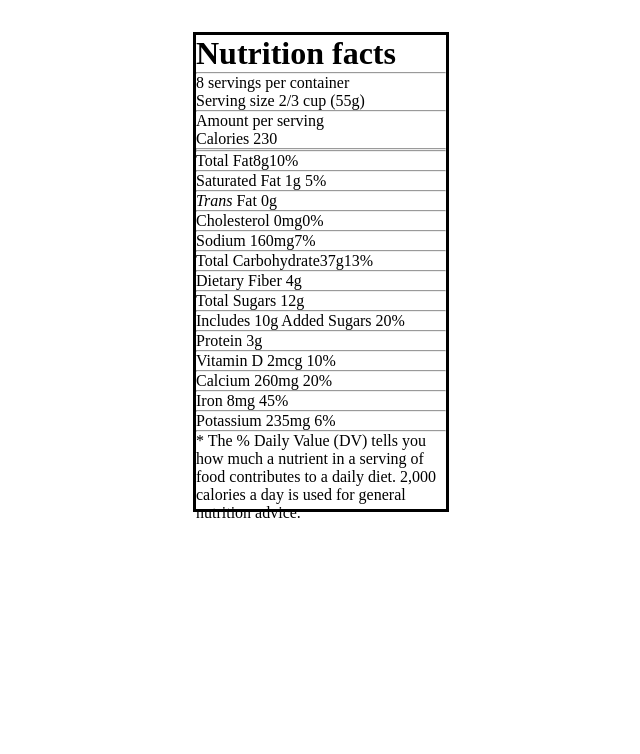
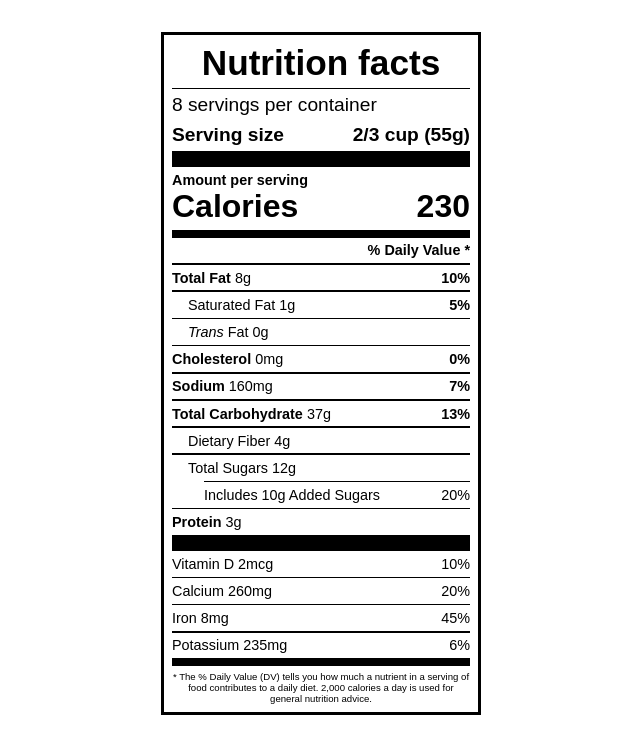
Before and after one commit to Ivansancor/freeCodeCamp_project8, a plain HTML site: page index.html in a window 1280 px wide. Shown: the whole page, without its empty margins (319-959 px from the left). Drawn offline with Linux system fonts and the light colour scheme.

Commit message:
Applied CSS by using utility classes

```diff
--- a/index.html
+++ b/index.html
@@ -16,9 +16,9 @@
         <p class="strong">Amount per serving</p>
         <p class="huge strong">Calories <span class="right">230</span></p>
         <hr class="medium">
-        <p class="strong right"></p>
+        <p class="regular"><span class="hidden">Info</span> <span class="strong right">% Daily Value *</span></p>
         <hr class="thin">
-        <p class="strong">Total Fat<span class="regular">8g</span><span class="strong right">10%</span></p>
+        <p class="strong">Total Fat <span class="regular">8g</span><span class="strong right">10%</span></p>
         <hr class="thin">
         <p class="regular indented">Saturated Fat 1g <span class="strong right">5%</span></p>
         <hr class="thin">
@@ -28,7 +28,7 @@
         <hr class="thin">
         <p class="strong">Sodium <span class="regular">160mg</span><span class="strong right">7%</span></p>
         <hr class="thin">
-        <p class="strong">Total Carbohydrate<span class="regular">37g</span><span class="strong right">13%</span></p>
+        <p class="strong">Total Carbohydrate <span class="regular">37g</span><span class="strong right">13%</span></p>
         <hr class="thin">
         <p class="regular indented">Dietary Fiber 4g</p>
         <hr class="thin">
--- a/styles/styles.css
+++ b/styles/styles.css
@@ -2,11 +2,80 @@
     margin: 0;
     padding: 0;
     box-sizing: border-box;
+    color: black;
 }
 
 #label {
     margin: 2rem auto;
+    padding: 0.5rem;
     border: 0.2rem solid black;
-    width: 16rem;
-    height: 30rem;
+    width: 20rem;
+    font-family: Arial, Helvetica, sans-serif;
+    font-size: 0.9rem;
+    position: relative;
 }
+
+h1 {
+    text-align: center;
+    font-size: 2.2rem;
+    font-weight:900;
+}
+
+.small {
+    text-align: center;
+    font-size: 0.6rem;
+}
+
+.regular {
+    font-weight: 500;
+}
+.strong {
+    font-weight: 800;
+}
+
+.big {
+    font-size: 1.2rem;
+}
+
+.big:first-of-type {
+    margin-bottom: 0.5rem;
+}
+
+.huge {
+    font-size: 2rem;
+}
+
+.right {
+    position: absolute;
+    right: 0.5rem;
+}
+
+.hidden {
+    visibility: hidden;
+}
+
+.indented {
+    margin-left: 1rem;
+}
+
+.double-indented, .short {
+    margin-left: 2rem;
+}
+
+hr {
+    border: none;
+    background-color: black;
+    margin: 0.3rem 0;
+}
+
+.thin {
+    height: 0.1rem;
+}
+
+.medium {
+    height: 0.5rem;
+}
+
+.thick {
+    height: 1rem;
+}
```
